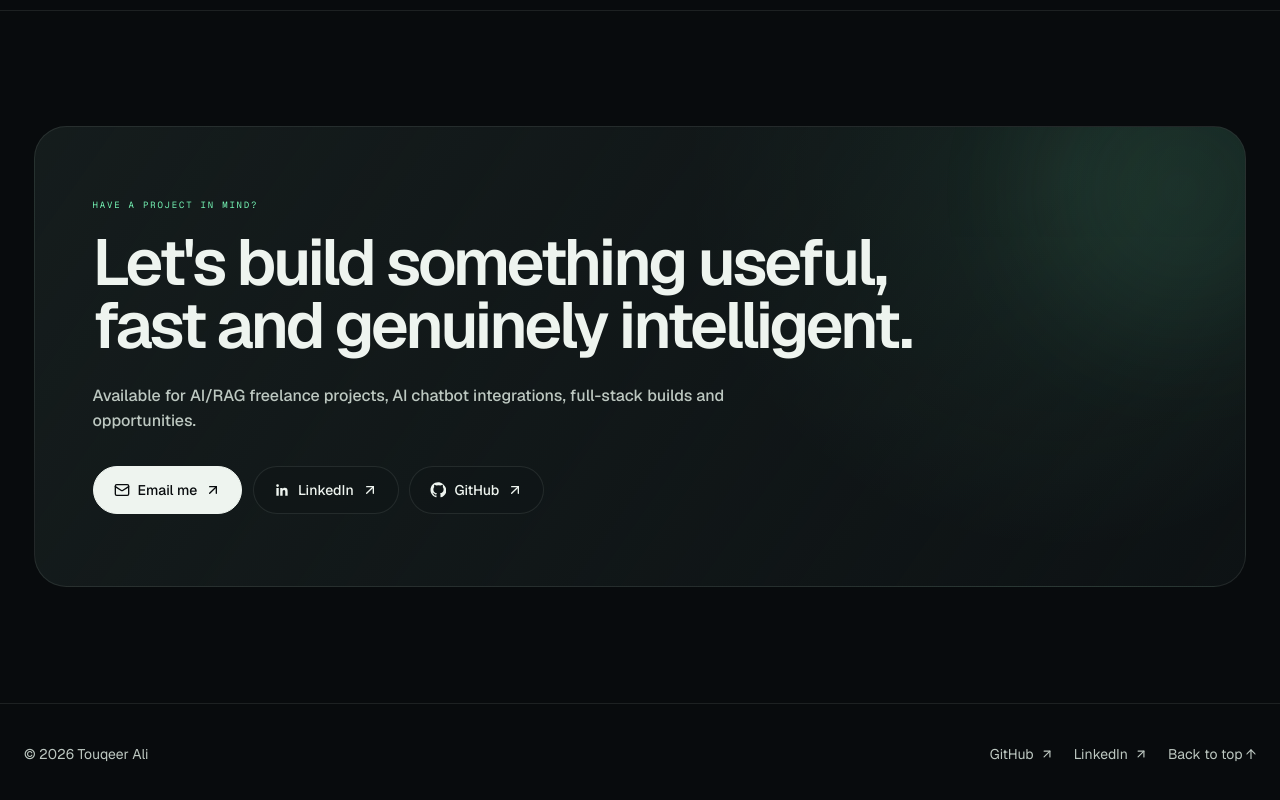
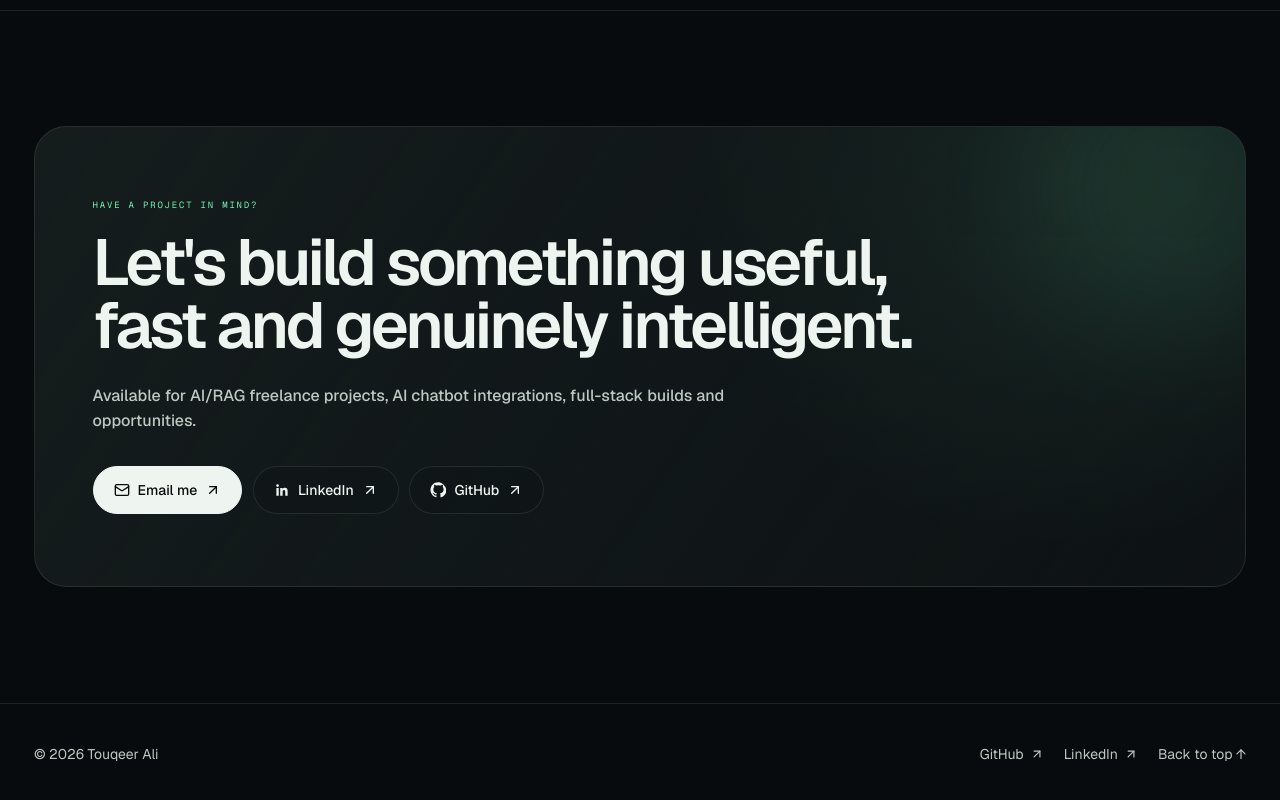
Before and after one commit to Touqeer3417/touqeer-ali-portfolio, a Next.js app: page / in a window 1280 px wide. Shown: the part 5860-6660 px from the top of the page. Built offline with nearby package versions, Linux system fonts and the light colour scheme; no server answers.

Commit message:
style: center footer content at reference width

```diff
--- a/src/components/layout/Footer.tsx
+++ b/src/components/layout/Footer.tsx
@@ -5,8 +5,8 @@ import { siteConfig } from "@/lib/site";
 
 export function Footer() {
   return (
-    <footer className="section-zoom-90 border-t border-[var(--line)] py-8 sm:py-10">
-      <Container className="flex flex-col gap-6 text-sm text-[var(--body-copy)] sm:flex-row sm:items-center sm:justify-between">
+    <footer className="border-t border-[var(--line)] py-8 sm:py-10">
+      <Container className="flex flex-col gap-6 text-sm text-[var(--body-copy)] max-w-[78.75rem] sm:flex-row sm:items-center sm:justify-between">
         <div>
           © {new Date().getFullYear()} {siteConfig.name}
         </div>
```
